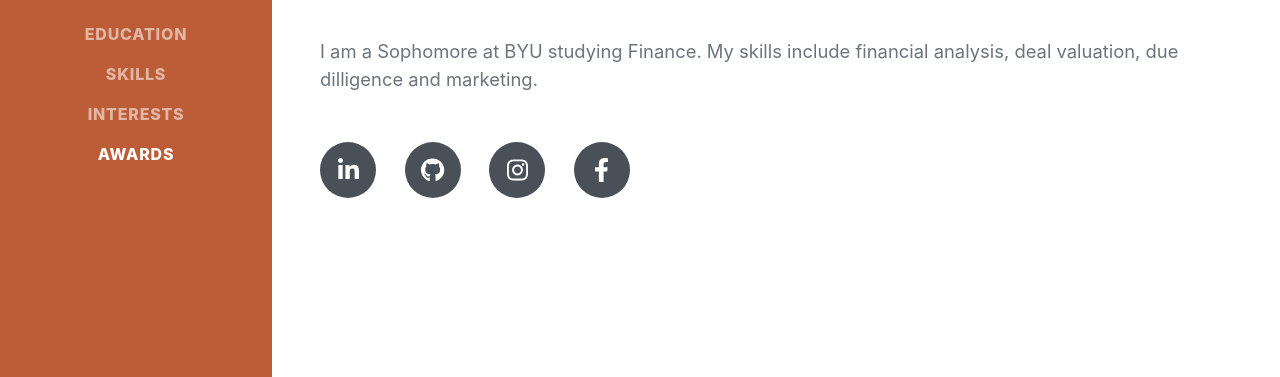
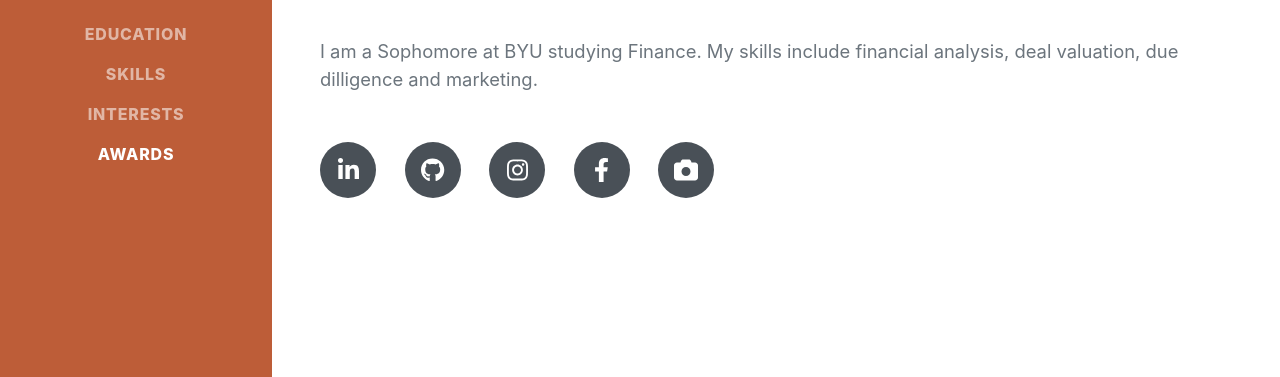
Before and after one commit to carterchytraus/resume, a plain HTML site: page index.html in a window 1280 px wide. Shown: the part 420-797 px from the top of the page. Drawn offline with nearby package versions, Linux system fonts and the light colour scheme; a web font is replaced by a local one.

Commit message:
Add files via upload

```diff
--- a/index.html
+++ b/index.html
@@ -53,6 +53,7 @@
                         <a class="social-icon" href="https://github.com/carterchytraus"><i class="fab fa-github"></i></a>
                         <a class="social-icon" href="https://www.instagram.com/carter.chytraus/"><i class="fab fa-instagram"></i></a>
                         <a class="social-icon" href="https://www.facebook.com/carter.chytraus"><i class="fab fa-facebook-f"></i></a>
+                        <a class="social-icon" href="photogallery.html"><i class="fa-solid fa-camera"></i></a>
                     </div>
                 </div>
             </section>
```
